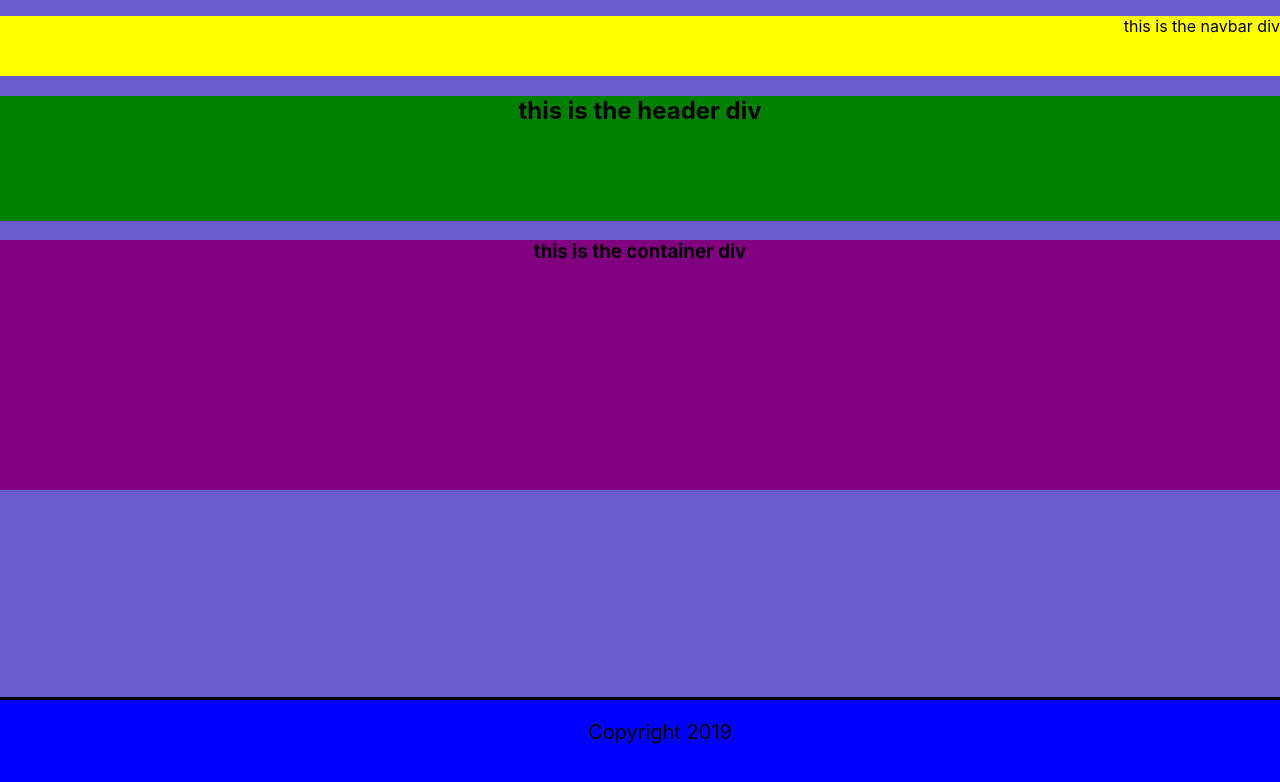
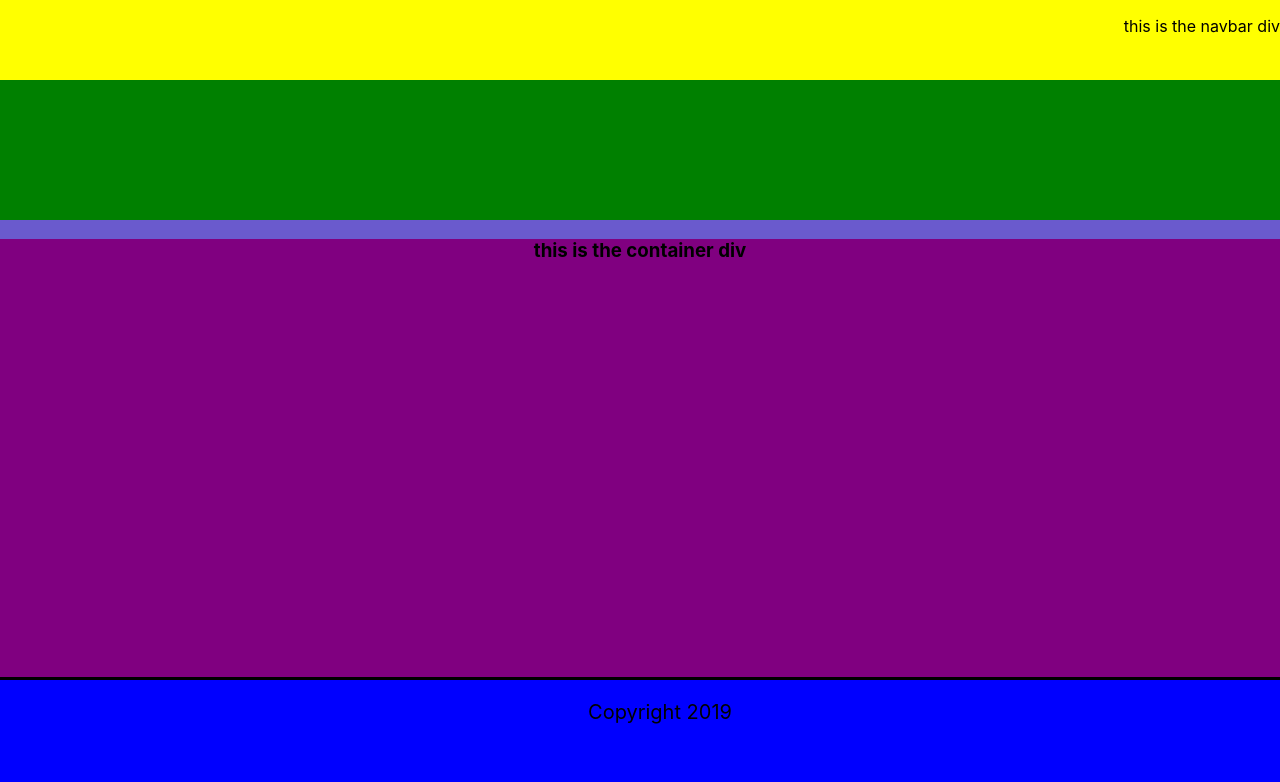
Before and after one commit to Djn94/ClickinOnEmGuins, a React (Create React App) app in the folder my-app/: page / in a window 1280 px wide. Shown: the top 782 px of the page. Built offline with nearby package versions, Linux system fonts and the light colour scheme.

Commit message:
front end styling, div spaces (:

```diff
--- a/my-app/src/components/container.js
+++ b/my-app/src/components/container.js
@@ -2,8 +2,12 @@ import React from 'react';
 const style = {
     containerStyle: {
         background: 'purple',
-        height: 250,
+        height: "55vh",
+        width: "100%",
         textAlign: "center",
+        margin: 0,
+        marginTop: 0,
+        paddingTop: 0,
     }
 }
 function Container() {
--- a/my-app/src/components/footer.js
+++ b/my-app/src/components/footer.js
@@ -10,13 +10,13 @@ const style = {
         position: "fixed",
         left: "0",
         bottom: "0",
-        height: 60,
+        height: "10vh",
         width: "100%",
     },
     ghostdiv: {
         display: "block",
         padding: "20px",
-        height: 60,
+        height: "10vh",
         width: "100%",
     }
 }
--- a/my-app/src/components/header.js
+++ b/my-app/src/components/header.js
@@ -2,9 +2,10 @@ import React from 'react';
 const style = {
     HeaderStyle: {
         background: 'green',
-        margin: 0,
-        height: 125,
+        marginTop: 0,
+        height: "25vh",
         textAlign: "center",
+        width: "100%",
     }
 }
 function Header() {
--- a/my-app/src/components/navbar.js
+++ b/my-app/src/components/navbar.js
@@ -2,10 +2,14 @@ import React from 'react';
 const style = {
     navStyle: {
         background: 'yellow',
-        height: 60,
+        height: "10vh",
+        width: "100%",
         marginTop: 0,
         paddingTop: 0,
         textAlign: "right",
+        position: "fixed",
+        top: "0",
+        left: "0",
     }
 }
 function Navbar() {
```
